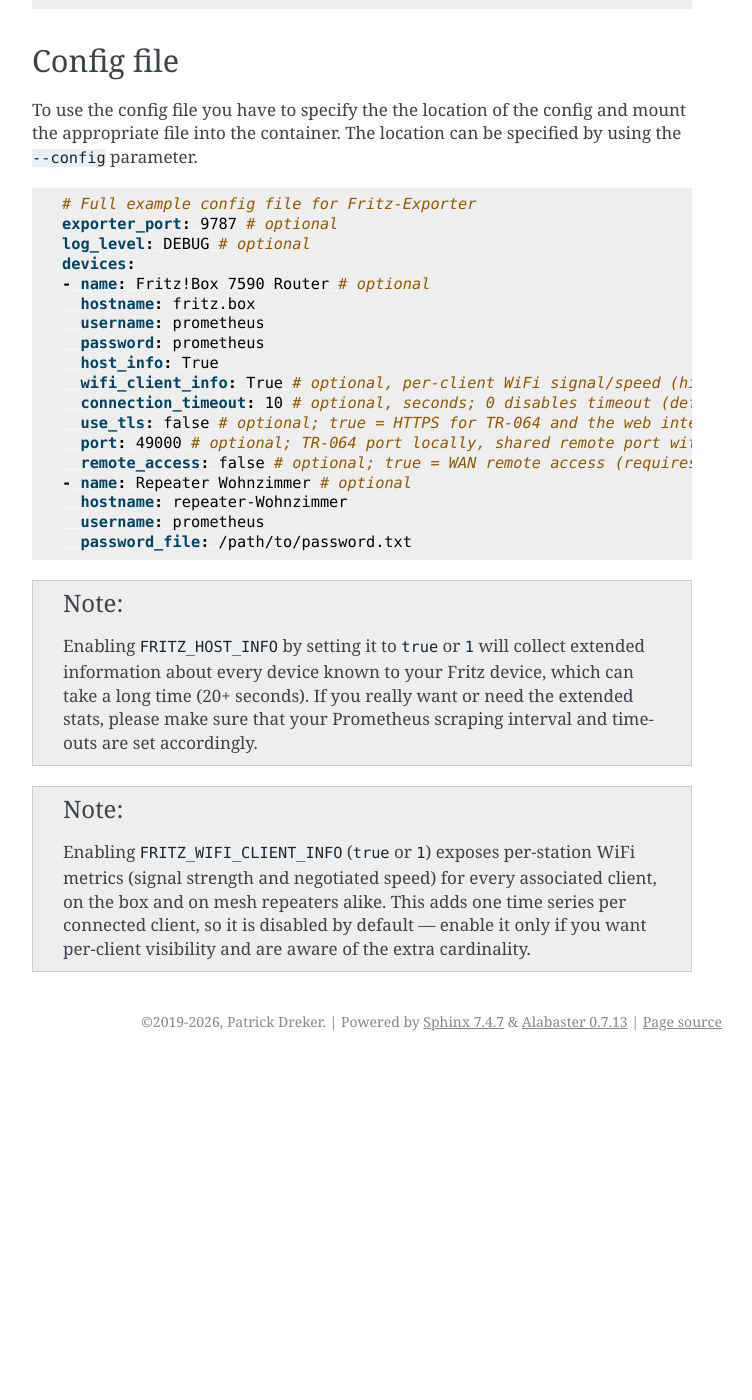
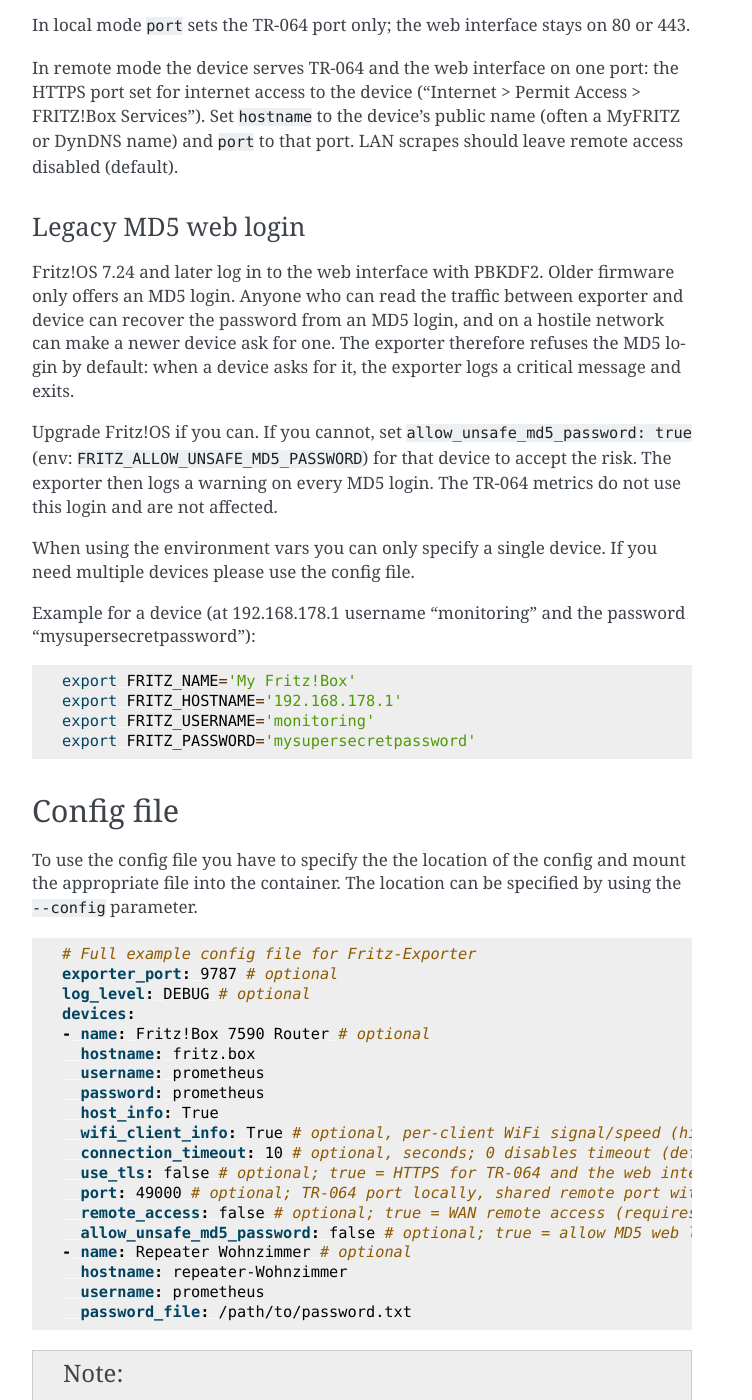
Before and after one commit to pdreker/fritz_exporter, a Sphinx documentation site: the page built from docs/configuration.rst, in a window 1280 px wide and 1400 px high, scrolled down 2255 px. Shown: the whole window, without its empty margins (388-1140 px from the left). Built offline with Sphinx 7.4.7, drawn with Linux system fonts in a browser that asks for light colours; before the commit the page ends 3316 px from its top, so only the background shows below that; some of the changed text lies outside the part shown.

Commit message:
docs: describe allow_unsafe_md5_password and the MD5 login
Co-Authored-By: Claude Opus 5.5 <noreply@anthropic.com>

```diff
--- a/docs/coding.rst
+++ b/docs/coding.rst
@@ -58,7 +58,8 @@ Configuration System
 ``DeviceConfig``
     Represents one Fritz! device.  Fields: ``hostname``, ``username``, ``password``,
     ``password_file``, ``name``, ``host_info``, ``wifi_client_info``,
-    ``connection_timeout``, ``use_tls``, ``port``, ``remote_access``.  Hostname is
+    ``connection_timeout``, ``use_tls``, ``port``, ``remote_access``,
+    ``allow_unsafe_md5_password``.  Hostname is
     lowercased automatically via an attrs converter.  Validators check password
     length, that any password file actually exists, the port range, and that
     ``remote_access`` is only set together with ``use_tls``.
--- a/docs/configuration.rst
+++ b/docs/configuration.rst
@@ -13,49 +13,53 @@ Environment variable
 
 If you only need a single device this is the easiest way to configure the exporter.
 
-+------------------------------+----------------------------------------------------+-----------+
-| Env variable                 | Description                                        | Default   |
-+==============================+====================================================+===========+
-| ``FRITZ_NAME``               | User-friendly name for the device                  | Fritz!Box |
-+------------------------------+----------------------------------------------------+-----------+
-| ``FRITZ_HOSTNAME``           | Hostname of the device                             | fritz.box |
-+------------------------------+----------------------------------------------------+-----------+
-| ``FRITZ_USERNAME``           | Username to authenticate on the device             | none      |
-+------------------------------+----------------------------------------------------+-----------+
-| ``FRITZ_PASSWORD``           | Password to use for authentication                 | none      |
-+------------------------------+----------------------------------------------------+-----------+
-| ``FRITZ_PASSWORD_FILE``      | File to read the password from                     |           |
-+------------------------------+----------------------------------------------------+-----------+
-| ``FRITZ_LISTEN_ADDRESS``     | Address to listen on. Can be IPv4 or IPv6.         | 127.0.0.1 |
-+------------------------------+----------------------------------------------------+-----------+
-| ``FRITZ_PORT``               | Listening port for the exporter                    | 9787      |
-+------------------------------+----------------------------------------------------+-----------+
-| ``FRITZ_LOG_LEVEL``          | Application log level: ``DEBUG``, ``INFO``,        | INFO      |
-|                              | ``WARNING``, ``ERROR``, ``CRITICAL``               |           |
-+------------------------------+----------------------------------------------------+-----------+
-| ``FRITZ_HOST_INFO``          | Enable extended information about all WiFi         | False     |
-|                              | hosts. Only "true" or "1" will enable this feature |           |
-+------------------------------+----------------------------------------------------+-----------+
-| ``FRITZ_WIFI_CLIENT_INFO``   | Enable per-client WiFi metrics (signal/speed).     | False     |
-|                              | Only "true" or "1" will enable this feature.       |           |
-+------------------------------+----------------------------------------------------+-----------+
-| ``FRITZ_CONNECTION_TIMEOUT`` | Per-device connect/read timeout in seconds for     | 10        |
-|                              | TR-064 and the web interface. ``0`` disables the   |           |
-|                              | timeout.                                           |           |
-+------------------------------+----------------------------------------------------+-----------+
-| ``FRITZ_USE_TLS``            | Use HTTPS for TR-064 and the web interface.        | False     |
-|                              | Only ``true`` or ``1`` enable this. The exporter   |           |
-|                              | does not verify the certificate (Fritz!Box certs   |           |
-|                              | are self-signed).                                  |           |
-+------------------------------+----------------------------------------------------+-----------+
-| ``FRITZ_DEVICE_PORT``        | Optional device port, see :ref:`ports`. Distinct   |           |
-|                              | from ``FRITZ_PORT`` (exporter listen port).        |           |
-|                              | ``0`` or unset = default.                          |           |
-+------------------------------+----------------------------------------------------+-----------+
-| ``FRITZ_REMOTE_ACCESS``      | Scrape over AVM WAN remote access, see             | False     |
-|                              | :ref:`ports`. Requires ``FRITZ_USE_TLS=true``.     |           |
-|                              | Only ``true`` or ``1`` enable this.                |           |
-+------------------------------+----------------------------------------------------+-----------+
++-------------------------------------+----------------------------------------------------+-----------+
+| Env variable                        | Description                                        | Default   |
++=====================================+====================================================+===========+
+| ``FRITZ_NAME``                      | User-friendly name for the device                  | Fritz!Box |
++-------------------------------------+----------------------------------------------------+-----------+
+| ``FRITZ_HOSTNAME``                  | Hostname of the device                             | fritz.box |
++-------------------------------------+----------------------------------------------------+-----------+
+| ``FRITZ_USERNAME``                  | Username to authenticate on the device             | none      |
++-------------------------------------+----------------------------------------------------+-----------+
+| ``FRITZ_PASSWORD``                  | Password to use for authentication                 | none      |
++-------------------------------------+----------------------------------------------------+-----------+
+| ``FRITZ_PASSWORD_FILE``             | File to read the password from                     |           |
++-------------------------------------+----------------------------------------------------+-----------+
+| ``FRITZ_LISTEN_ADDRESS``            | Address to listen on. Can be IPv4 or IPv6.         | 127.0.0.1 |
++-------------------------------------+----------------------------------------------------+-----------+
+| ``FRITZ_PORT``                      | Listening port for the exporter                    | 9787      |
++-------------------------------------+----------------------------------------------------+-----------+
+| ``FRITZ_LOG_LEVEL``                 | Application log level: ``DEBUG``, ``INFO``,        | INFO      |
+|                                     | ``WARNING``, ``ERROR``, ``CRITICAL``               |           |
++-------------------------------------+----------------------------------------------------+-----------+
+| ``FRITZ_HOST_INFO``                 | Enable extended information about all WiFi         | False     |
+|                                     | hosts. Only "true" or "1" will enable this feature |           |
++-------------------------------------+----------------------------------------------------+-----------+
+| ``FRITZ_WIFI_CLIENT_INFO``          | Enable per-client WiFi metrics (signal/speed).     | False     |
+|                                     | Only "true" or "1" will enable this feature.       |           |
++-------------------------------------+----------------------------------------------------+-----------+
+| ``FRITZ_CONNECTION_TIMEOUT``        | Per-device connect/read timeout in seconds for     | 10        |
+|                                     | TR-064 and the web interface. ``0`` disables the   |           |
+|                                     | timeout.                                           |           |
++-------------------------------------+----------------------------------------------------+-----------+
+| ``FRITZ_USE_TLS``                   | Use HTTPS for TR-064 and the web interface.        | False     |
+|                                     | Only ``true`` or ``1`` enable this. The exporter   |           |
+|                                     | does not verify the certificate (Fritz!Box certs   |           |
+|                                     | are self-signed).                                  |           |
++-------------------------------------+----------------------------------------------------+-----------+
+| ``FRITZ_DEVICE_PORT``               | Optional device port, see :ref:`ports`. Distinct   |           |
+|                                     | from ``FRITZ_PORT`` (exporter listen port).        |           |
+|                                     | ``0`` or unset = default.                          |           |
++-------------------------------------+----------------------------------------------------+-----------+
+| ``FRITZ_REMOTE_ACCESS``             | Scrape over AVM WAN remote access, see             | False     |
+|                                     | :ref:`ports`. Requires ``FRITZ_USE_TLS=true``.     |           |
+|                                     | Only ``true`` or ``1`` enable this.                |           |
++-------------------------------------+----------------------------------------------------+-----------+
+| ``FRITZ_ALLOW_UNSAFE_MD5_PASSWORD`` | Allow the legacy MD5 web login of Fritz!OS before  | False     |
+|                                     | 7.24, see :ref:`md5-login`. Only ``true`` or ``1`` |           |
+|                                     | enable this.                                       |           |
++-------------------------------------+----------------------------------------------------+-----------+
 
 .. note::
 
@@ -89,6 +93,22 @@ HTTPS port set for internet access to the device ("Internet > Permit Access >
 FRITZ!Box Services"). Set ``hostname`` to the device's public name (often a MyFRITZ or
 DynDNS name) and ``port`` to that port. LAN scrapes should leave remote access
 disabled (default).
+
+.. _md5-login:
+
+Legacy MD5 web login
+^^^^^^^^^^^^^^^^^^^^
+
+Fritz!OS 7.24 and later log in to the web interface with PBKDF2. Older firmware
+only offers an MD5 login. Anyone who can read the traffic between exporter and
+device can recover the password from an MD5 login, and on a hostile network can
+make a newer device ask for one. The exporter therefore refuses the MD5 login by
+default: when a device asks for it, the exporter logs a critical message and exits.
+
+Upgrade Fritz!OS if you can. If you cannot, set ``allow_unsafe_md5_password: true``
+(env: ``FRITZ_ALLOW_UNSAFE_MD5_PASSWORD``) for that device to accept the risk. The
+exporter then logs a warning on every MD5 login. The TR-064 metrics do not use this
+login and are not affected.
 
 When using the environment vars you can only specify a single device. If you need multiple devices please use the config file.
 
@@ -124,6 +144,7 @@ To use the config file you have to specify the the location of the config and mo
       use_tls: false # optional; true = HTTPS for TR-064 and the web interface
       port: 49000 # optional; TR-064 port locally, shared remote port with remote_access
       remote_access: false # optional; true = WAN remote access (requires use_tls)
+      allow_unsafe_md5_password: false # optional; true = allow MD5 web login (Fritz!OS < 7.24)
     - name: Repeater Wohnzimmer # optional
       hostname: repeater-Wohnzimmer
       username: prometheus
```
Also changed, not shown: AGENTS.md (+1 -0 lines), docs/upgrading.rst (+13 -0 lines).
